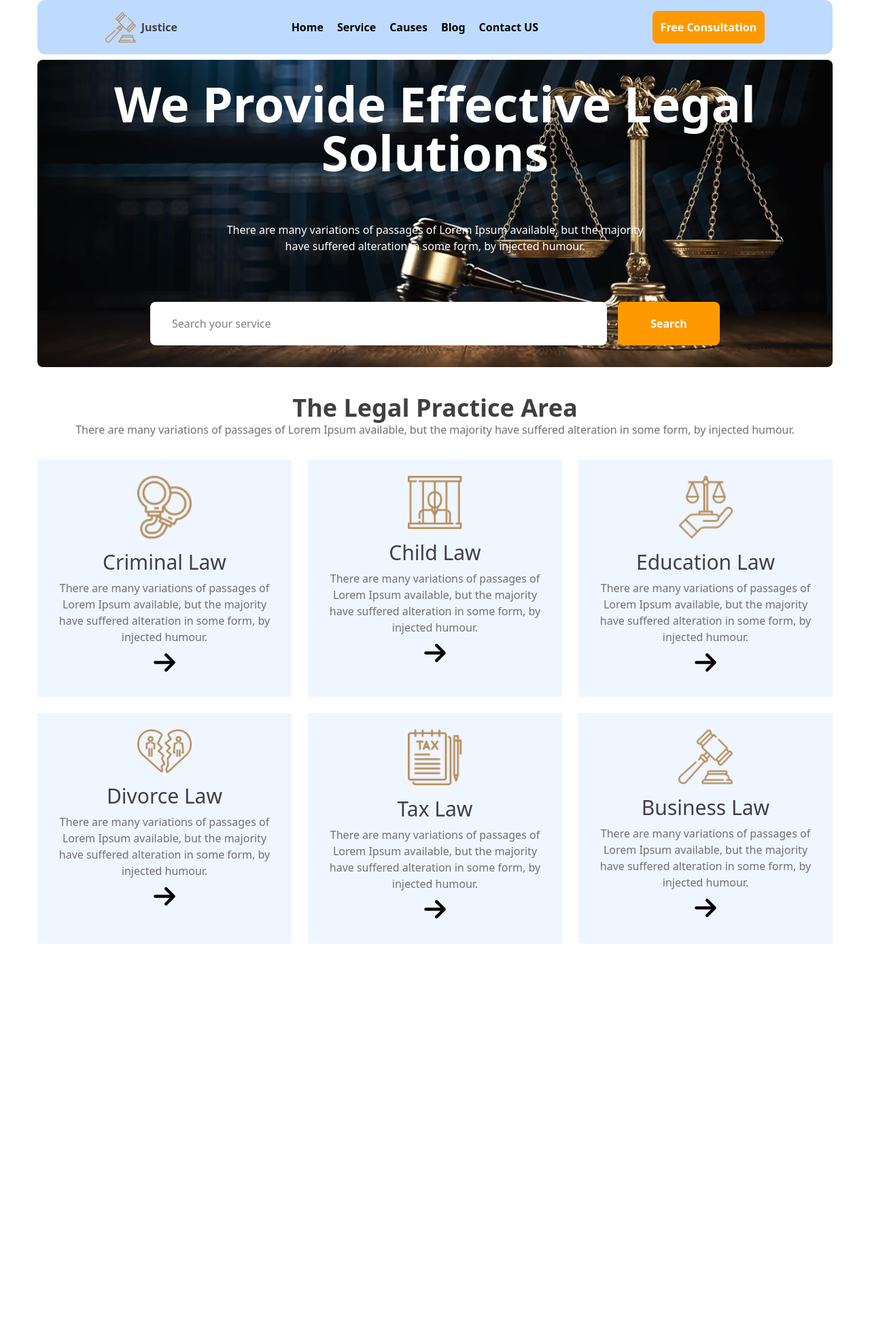
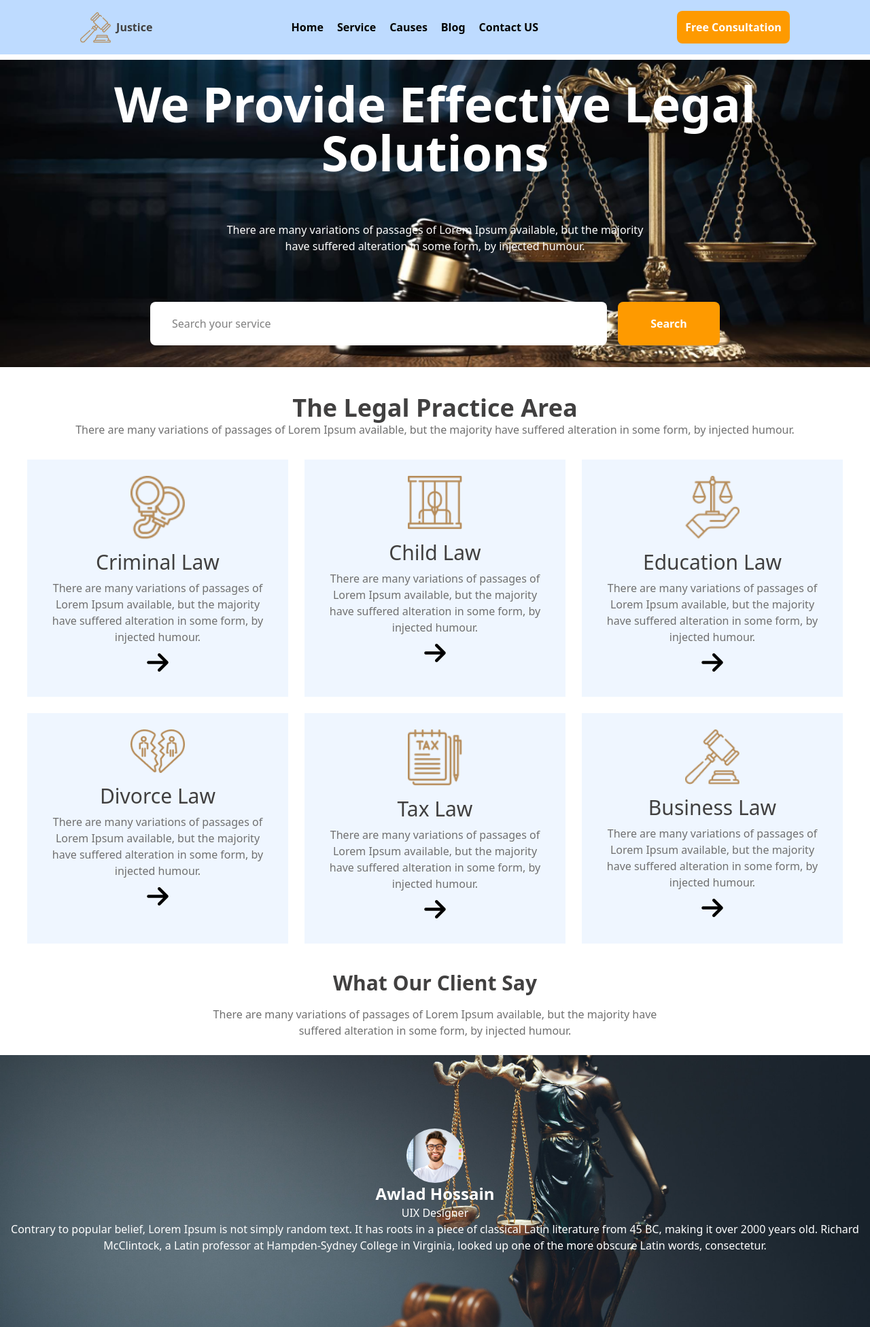
Before and after one commit to galibhub/legal-solution, a website: page index.html in a window 1280 px wide. Shown: the whole page at 68% size. Before the commit the page ends 1428 px from the top, so only its background shows below. Drawn offline with Linux system fonts and the light colour scheme.

Commit message:
Added What Our Client Say Section

```diff
--- a/index.html
+++ b/index.html
@@ -12,8 +12,8 @@
 </head>
 
 <body class="m-0 p-0">
-    <section class="w-[1170px] mx-auto  ">
-        <nav class="flex justify-around items-center bg-blue-200 p-4 rounded-xl ">
+    <section class="h-auto max-w-7xl  mx-auto  ">
+        <nav class="flex justify-around items-center bg-blue-200 p-4  ">
             <div>
                 <h2 class="text-[#414040] font-bold flex items-center gap-2 ">
                     <img class="w-[45px] h-[45px]" src="images/business.png" alt="">Justice
@@ -36,7 +36,7 @@
 
 
     <main>
-        <section class="bg-banner h-auto w-[1170px] mx-auto my-2 rounded-lg">
+        <section class="bg-banner h-auto max-w-7xl mx-auto my-2">
 
 
             <h2 class="text-white font-extrabold text-7xl text-center py-7">We Provide Effective Legal Solutions</h2>
@@ -54,7 +54,7 @@
         </section>
         <!-- the legal practise area-->
         <section class="mx-10 my-10">
-            <div class="max-w-[1170px] mx-auto">
+            <div class="h-auto max-w-7xl  mx-auto">
 
                 <div class="text-center mb-8">
                     <h1 class="text-[#414040] font-bold text-4xl">The Legal Practice Area</h1>
@@ -131,8 +131,30 @@
 
             </div>
         </section>
+        <!-- Client Say Section-->
+        <section>
 
-        <section></section>
+            <div>
+                <div class="text-center">
+                    <h2 class="text-[#414040] font-extrabold text-3xl">What Our Client Say</h2>
+                    <p class="text-[#707070] text-[16px] mt-4">There are many variations of passages of Lorem Ipsum
+                        available, but the majority have <br>suffered alteration in some form, by injected humour.</p>
+                </div>
+                <div style="background-image: url('./images/slider-2.jpg');" class="mt-6 bg-center bg-cover h-[400px] max-w-7xl mx-auto flex flex-col justify-center items-center text-center ">
+                    <img class="h-20 w-auto rounded-[50%]" src="images/man.png" alt="">
+                    <h1 class="text-white font-extrabold text-2xl">Awlad Hossain</h1>
+                    <p class="text-white font-normal text-[16px]">UIX Designer </p>
+                    <p class="text-white text-[16px]">Contrary to popular belief, Lorem Ipsum is not simply random text.
+                        It has roots in a piece of classical Latin literature from 45 BC, making it over 2000 years old.
+                        Richard McClintock, a Latin professor at Hampden-Sydney College in Virginia, looked up one of
+                        the more obscure Latin words, consectetur.</p>
+                </div>
+
+
+            </div>
+
+            </div>
+        </section>
 
     </main>
 
--- a/src/input.css
+++ b/src/input.css
@@ -9,4 +9,11 @@
     background-size: cover;
     background-position: center;
   }
+
+
+  .bg-slider-2 {
+   background-image: url('./images/slider-2.jpg');
+    background-size: cover;
+    background-position: center;
+  }
 }
```
Also changed, not shown: images/63ce186fd2b9133cab9f69b1_image3.png (added), images/man.png (added), src/output.css.
